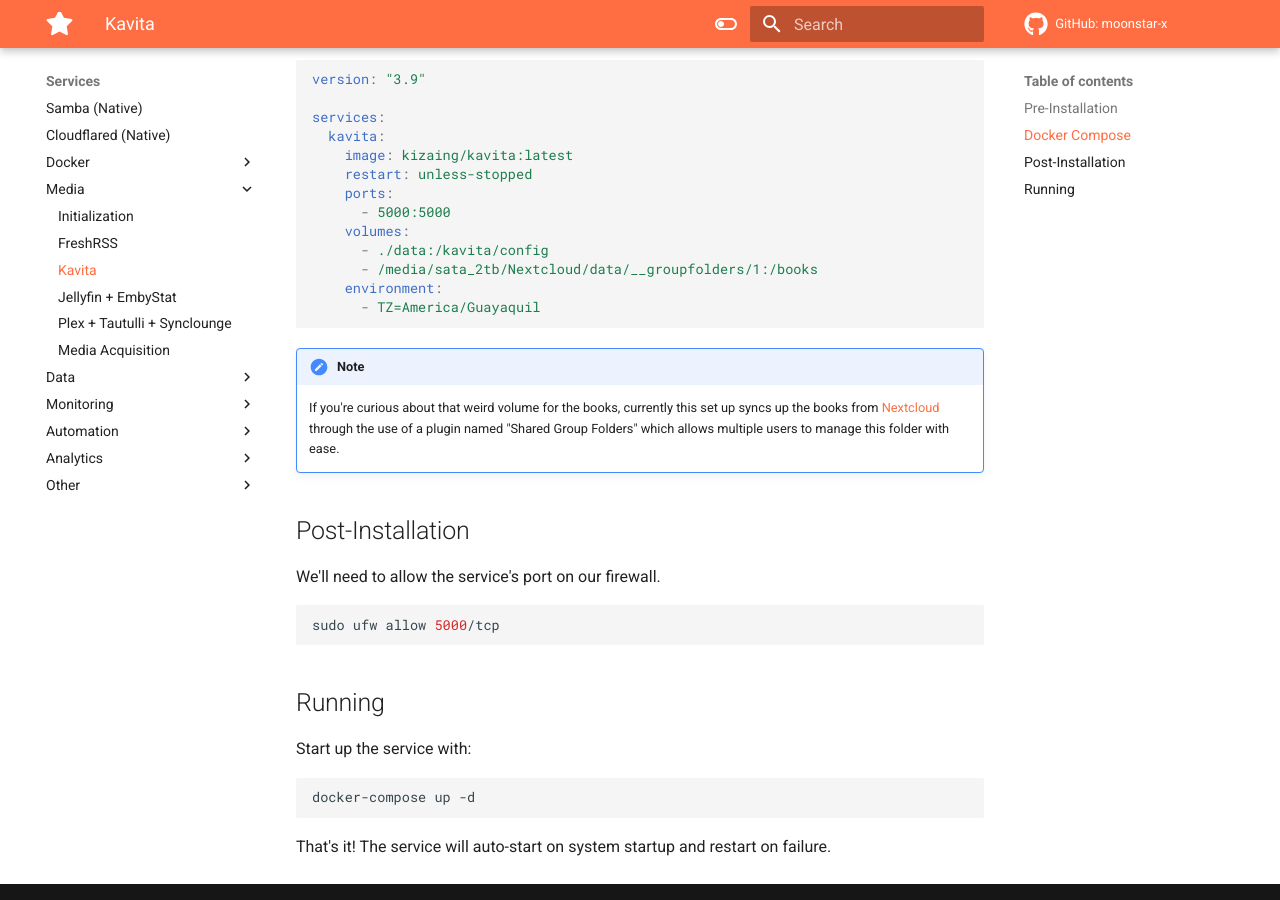
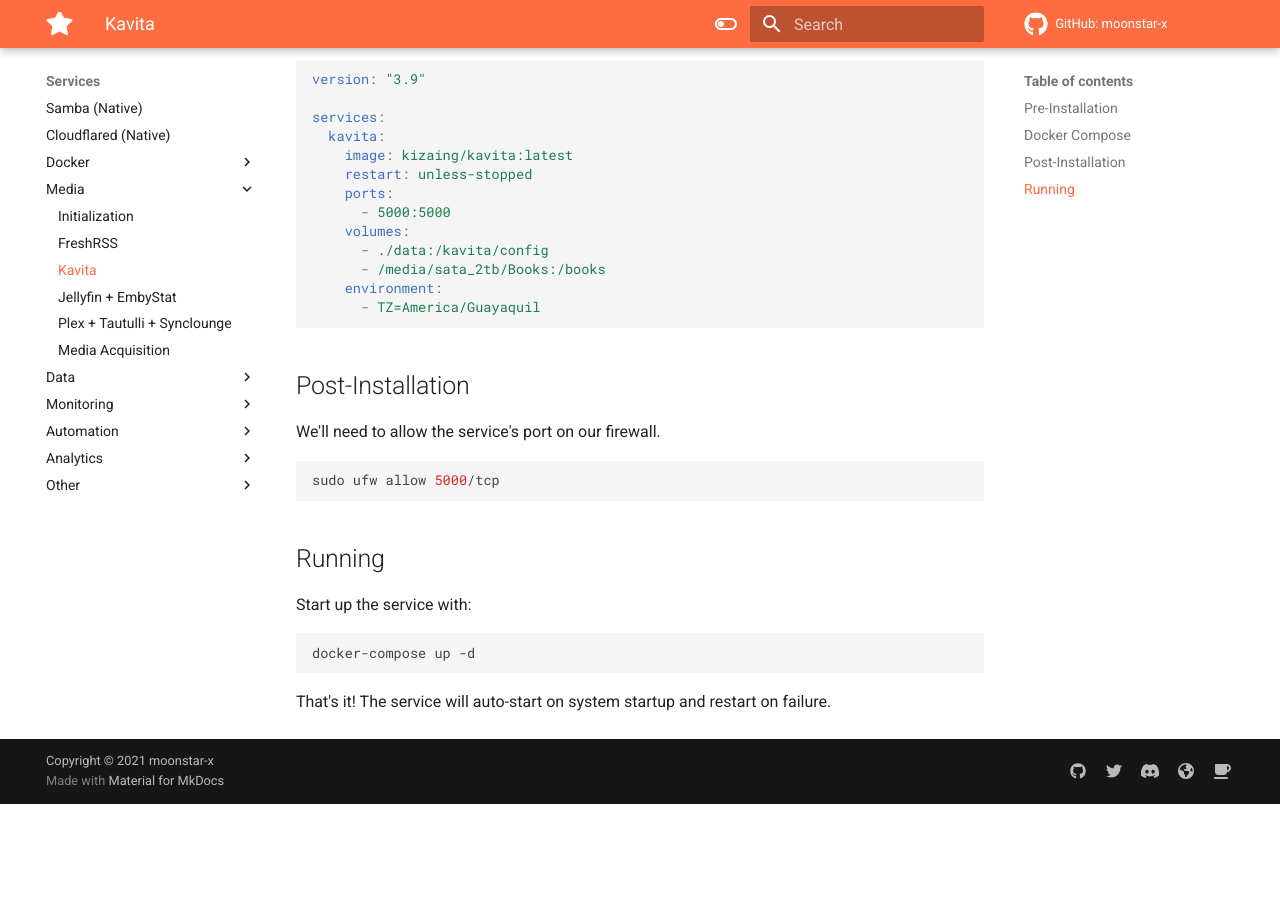
Before and after one commit to moonstar-x/server-setup, an MkDocs documentation site: the page built from docs/services/media/kavita.md, in a window 1280 px wide and 900 px high, scrolled down 550 px. Built offline with MkDocs 1.6.1 and Material for MkDocs 9.7.7, drawn with Linux system fonts in a browser that asks for light colours; after the commit the page ends 1354 px from its top, so only the background shows below that.

Commit message:
Updated kavita volume.

````diff
--- a/docs/services/media/kavita.md
+++ b/docs/services/media/kavita.md
@@ -25,14 +25,10 @@ services:
       - 5000:5000
     volumes:
       - ./data:/kavita/config
-      - /media/sata_2tb/Nextcloud/data/__groupfolders/1:/books
+      - /media/sata_2tb/Books:/books
     environment:
       - TZ=America/Guayaquil
 ```
-
-!!! note
-    If you're curious about that weird volume for the books, currently this set up syncs up the books from [Nextcloud](../data/nextcloud.md) through
-    the use of a plugin named "Shared Group Folders" which allows multiple users to manage this folder with ease.
 
 ## Post-Installation
 
````
